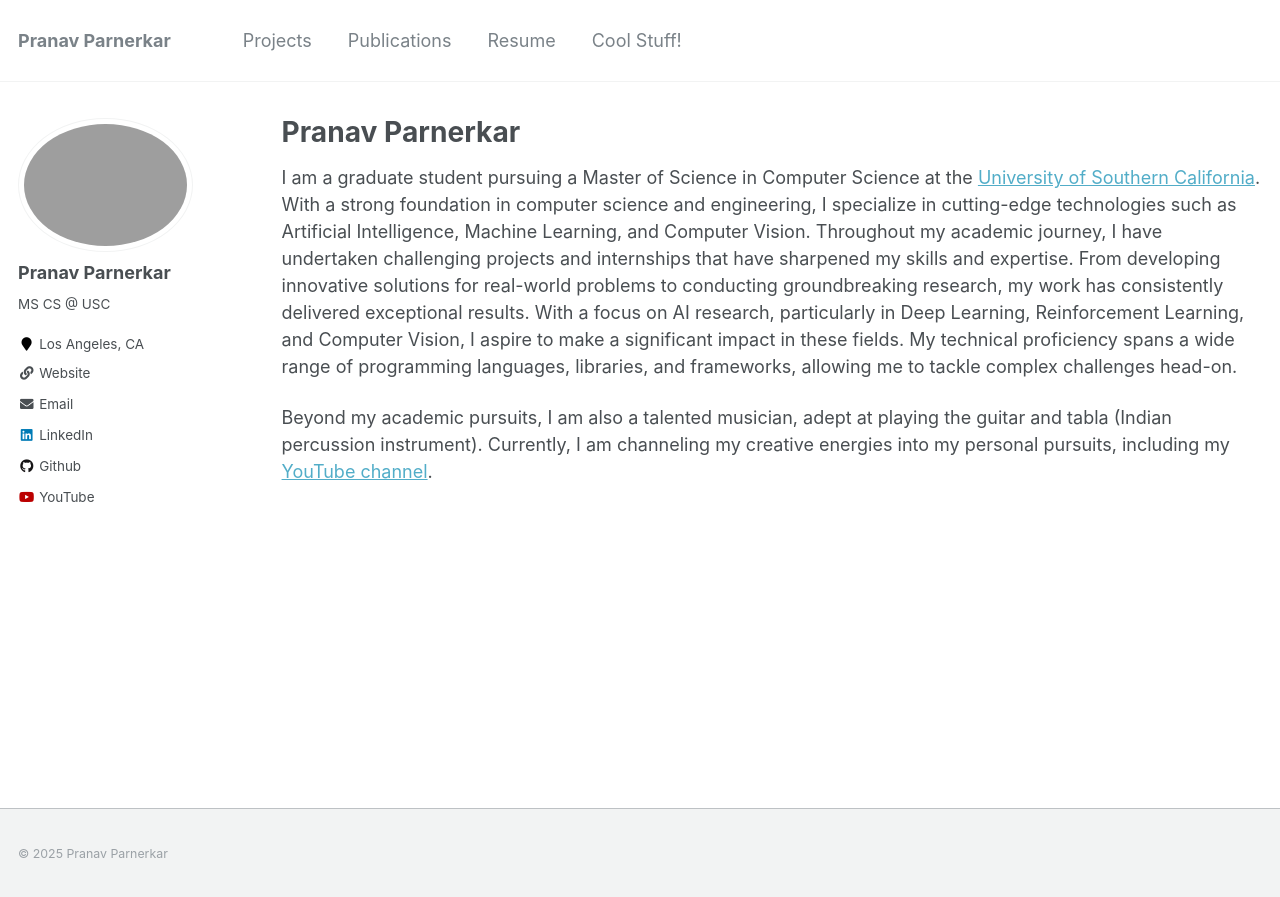
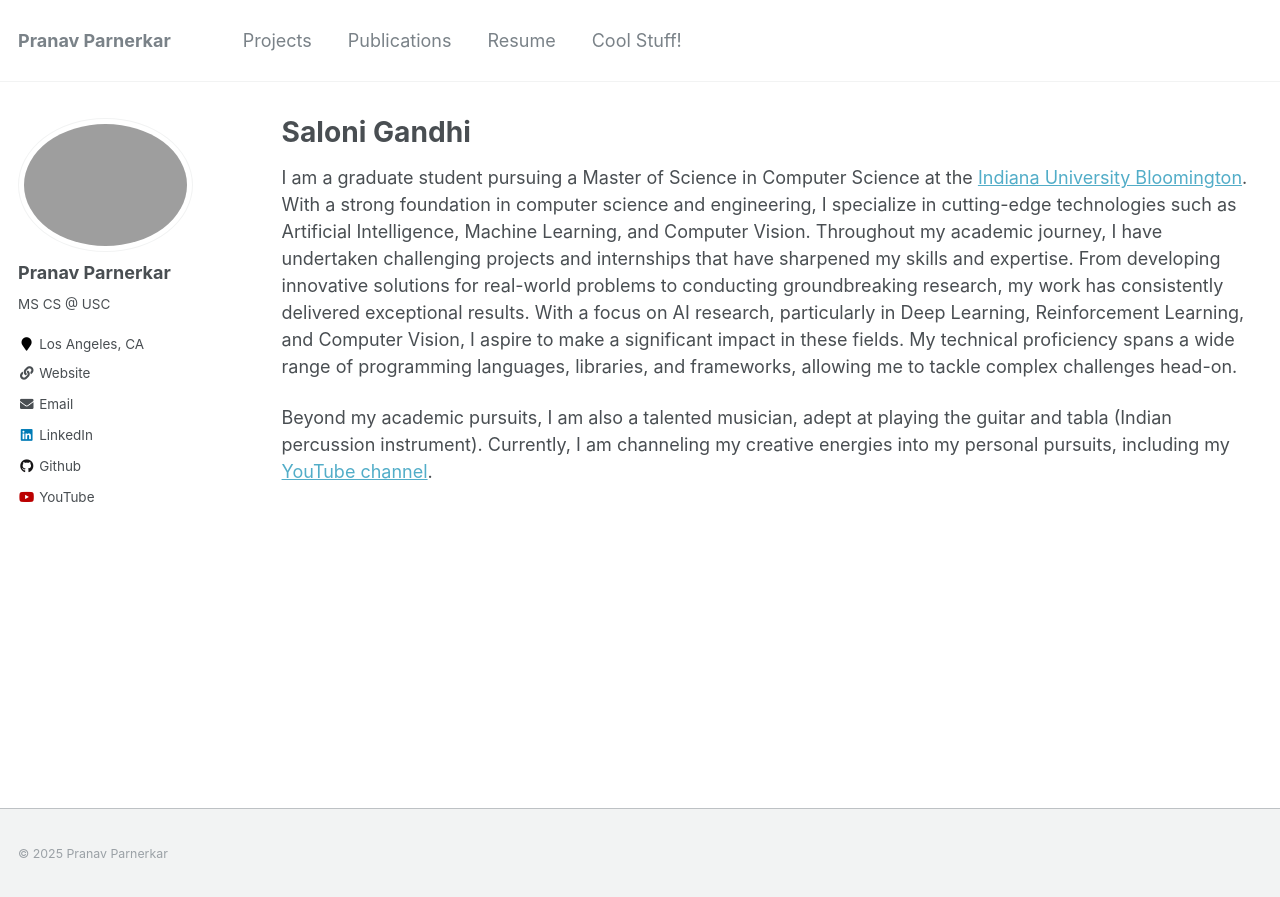
Before and after one commit to saloni111/saloni111.github.io, a Jekyll site: the page built from _pages/about.md, in a window 1280 px wide. Shown: the top 897 px of the page. Built offline with Jekyll 4.4.1, drawn with Linux system fonts in a browser that asks for light colours.

Commit message:
Update about.md

```diff
--- a/_pages/about.md
+++ b/_pages/about.md
@@ -1,7 +1,7 @@
 ---
 layout: archive
 permalink: /
-title: "Pranav Parnerkar"
+title: "Saloni Gandhi"
 excerpt: "About me"
 author_profile: true
 redirect_from:
@@ -9,6 +9,6 @@ redirect_from:
   - /about.html
 ---
 
-I am a graduate student pursuing a Master of Science in Computer Science at the [University of Southern California](https://www.usc.edu/). With a strong foundation in computer science and engineering, I specialize in cutting-edge technologies such as Artificial Intelligence, Machine Learning, and Computer Vision. Throughout my academic journey, I have undertaken challenging projects and internships that have sharpened my skills and expertise. From developing innovative solutions for real-world problems to conducting groundbreaking research, my work has consistently delivered exceptional results. With a focus on AI research, particularly in Deep Learning, Reinforcement Learning, and Computer Vision, I aspire to make a significant impact in these fields. My technical proficiency spans a wide range of programming languages, libraries, and frameworks, allowing me to tackle complex challenges head-on.
+I am a graduate student pursuing a Master of Science in Computer Science at the [Indiana University Bloomington](https://www.usc.edu/). With a strong foundation in computer science and engineering, I specialize in cutting-edge technologies such as Artificial Intelligence, Machine Learning, and Computer Vision. Throughout my academic journey, I have undertaken challenging projects and internships that have sharpened my skills and expertise. From developing innovative solutions for real-world problems to conducting groundbreaking research, my work has consistently delivered exceptional results. With a focus on AI research, particularly in Deep Learning, Reinforcement Learning, and Computer Vision, I aspire to make a significant impact in these fields. My technical proficiency spans a wide range of programming languages, libraries, and frameworks, allowing me to tackle complex challenges head-on.
 
 Beyond my academic pursuits, I am also a talented musician, adept at playing the guitar and tabla (Indian percussion instrument). Currently, I am channeling my creative energies into my personal pursuits, including my [YouTube channel](https://www.youtube.com/@varunv5).
```
